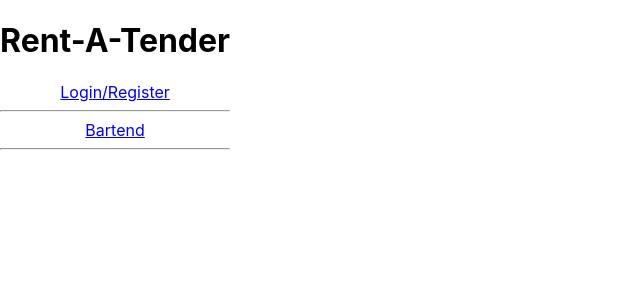
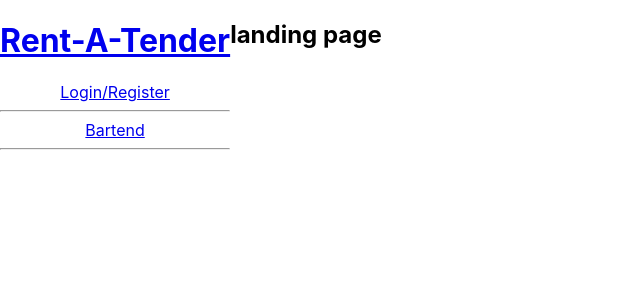
Before and after one commit to dylan-ross/Rent-A-Tender, a React (Create React App) app in the folder client/: page / in a window 1280 px wide. Shown: the top 300 px of the page, without its empty margins (0-640 px from the left). Built offline with nearby package versions, Linux system fonts and the light colour scheme; no server answers.

Commit message:
basic bartender component

```diff
--- a/client/src/App.js
+++ b/client/src/App.js
@@ -6,6 +6,7 @@ import UserSignIn from '../src/screens/userSignIn/UserSignIn';
 import UserSignUp from '../src/screens/userSignUp/UserSignUp';
 import BartenderSignIn from '../src/screens/bartenderSignIn/BartenderSignIn';
 import BartenderSignUp from '../src/screens/bartenderSignUp/BartenderSignUp';
+import Home from '../src/screens/home/Home'
 import { signInUser, signUpUser, removeToken, verifyUser, signInBartender, signUpBartender, verifyBartender } from '../src/services/auth';
 import MainContainer from '../src/containers/MainContainer';
 
@@ -84,6 +85,9 @@ function App() {
           <Route exact path='/bartender_signup'>
             <BartenderSignUp handleSignUpBartender={handleSignUpBartender} />
           </Route>
+          <Route exact path='/'>
+            <Home/>
+          </Route>
           <Route path='/'>
             <MainContainer currentUser={currentUser} currentBartender={currentBartender} />
           </Route>
--- a/client/src/components/navbar/Navbar.jsx
+++ b/client/src/components/navbar/Navbar.jsx
@@ -7,7 +7,7 @@ export default function Layout(props) {
   return (
     <div>
       <header>
-        <h1>Rent-A-Tender</h1>
+        <Link to='/'><h1>Rent-A-Tender</h1></Link>
         {
           currentUser ?
             <>
--- a/client/src/screens/bartenders/bartenders.jsx
+++ b/client/src/screens/bartenders/bartenders.jsx
@@ -0,0 +1,8 @@
+
+const Bartenders = () => {
+  return (
+    <h2>Bartenders</h2>
+  )
+}
+
+export default Bartenders
--- a/client/src/screens/home/Home.jsx
+++ b/client/src/screens/home/Home.jsx
@@ -0,0 +1,7 @@
+const Home = () => {
+  return (
+    <h2>landing page</h2>
+  )
+}
+
+export default Home
```
Also changed, not shown: client/src/components/bartender/bartender.jsx (+15 -0 lines).
